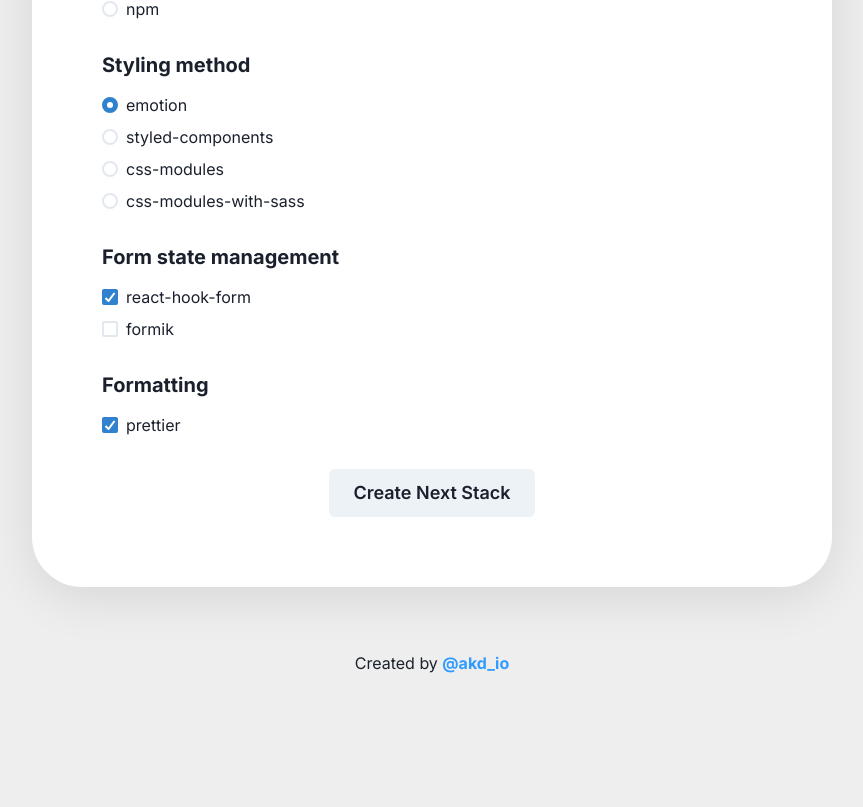
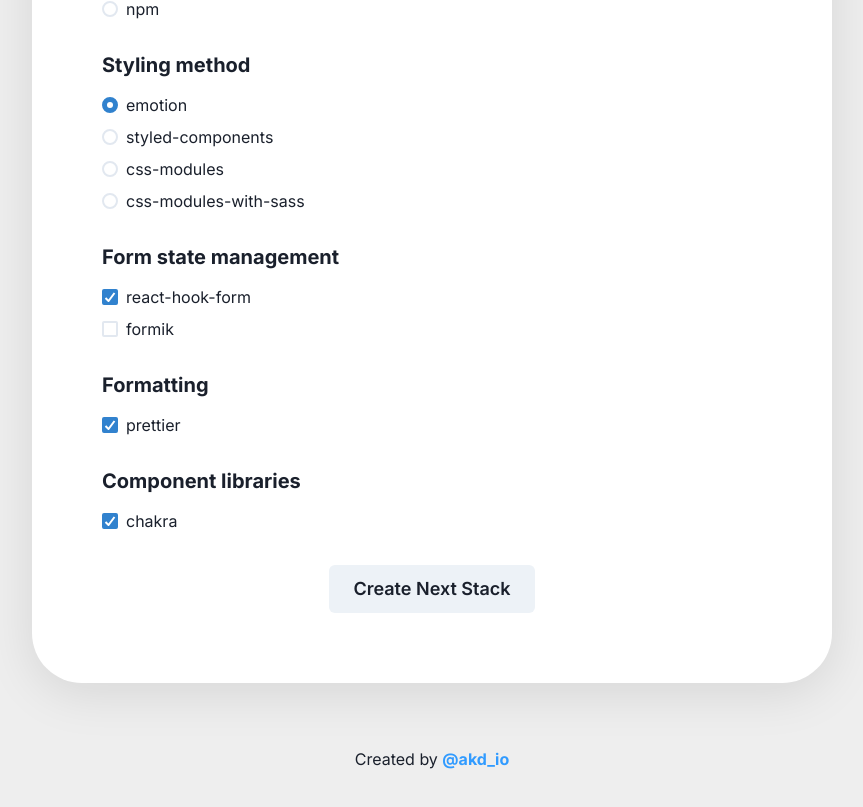
Before and after one commit to akd-io/create-next-stack-website, a Next.js app: page / in a window 1280 px wide. Shown: the part 620-1427 px from the top of the page, without its empty margins (208-1071 px from the left). Before the commit the page ends 1345 px from the top, so only its background shows below. Built offline with nearby package versions, Linux system fonts and the light colour scheme.

Commit message:
Add Chakra UI

```diff
--- a/templates/LandingPage/LandingPageTemplate.tsx
+++ b/templates/LandingPage/LandingPageTemplate.tsx
@@ -7,7 +7,7 @@
   Radio,
   RadioGroup,
   Stack,
-  Text,
+  Text
 } from "@chakra-ui/react";
 import { css, Global } from "@emotion/react";
 import { useCallback } from "react";
@@ -35,18 +35,21 @@
   "formik",
 ]);
 const formattingLibraries = arrayToKeyToKeyMap(["prettier"]);
+const componentLibraries = arrayToKeyToKeyMap(["chakra"]);
 
 type FormData = {
   packageManager: keyof typeof packageManagers;
   stylingMethod: keyof typeof stylingMethods;
   formStateManagement: Array<keyof typeof formStateManagementLibraries>;
   formatting: Array<keyof typeof formattingLibraries>;
+  componentLibraries: Array<keyof typeof componentLibraries>;
 };
 const defaultFormData: FormData = {
   packageManager: "yarn",
   stylingMethod: "emotion",
   formStateManagement: [formStateManagementLibraries["react-hook-form"]],
   formatting: [formattingLibraries.prettier],
+  componentLibraries: [componentLibraries.chakra],
 };
 const formDataKeys = objectToKeyToKeyMap(defaultFormData);
 
@@ -231,6 +234,33 @@
                     />
                   </Stack>
 
+                  <Stack spacing="4">
+                    <Heading as="h3" size="md">
+                      Component libraries
+                    </Heading>
+                    <Controller
+                      name={formDataKeys.componentLibraries}
+                      control={control}
+                      render={({ field }) => (
+                        <CheckboxGroup {...field}>
+                          <Stack direction="column">
+                            {Object.keys(componentLibraries).map(
+                              (componentLibrary) => (
+                                <Checkbox
+                                  key={componentLibrary}
+                                  id={`radio-${componentLibrary}`}
+                                  value={componentLibrary}
+                                >
+                                  {componentLibrary}
+                                </Checkbox>
+                              )
+                            )}
+                          </Stack>
+                        </CheckboxGroup>
+                      )}
+                    />
+                  </Stack>
+
                   <Stack align="center">
                     <Button type="submit" size="lg">
                       Create Next Stack
```
